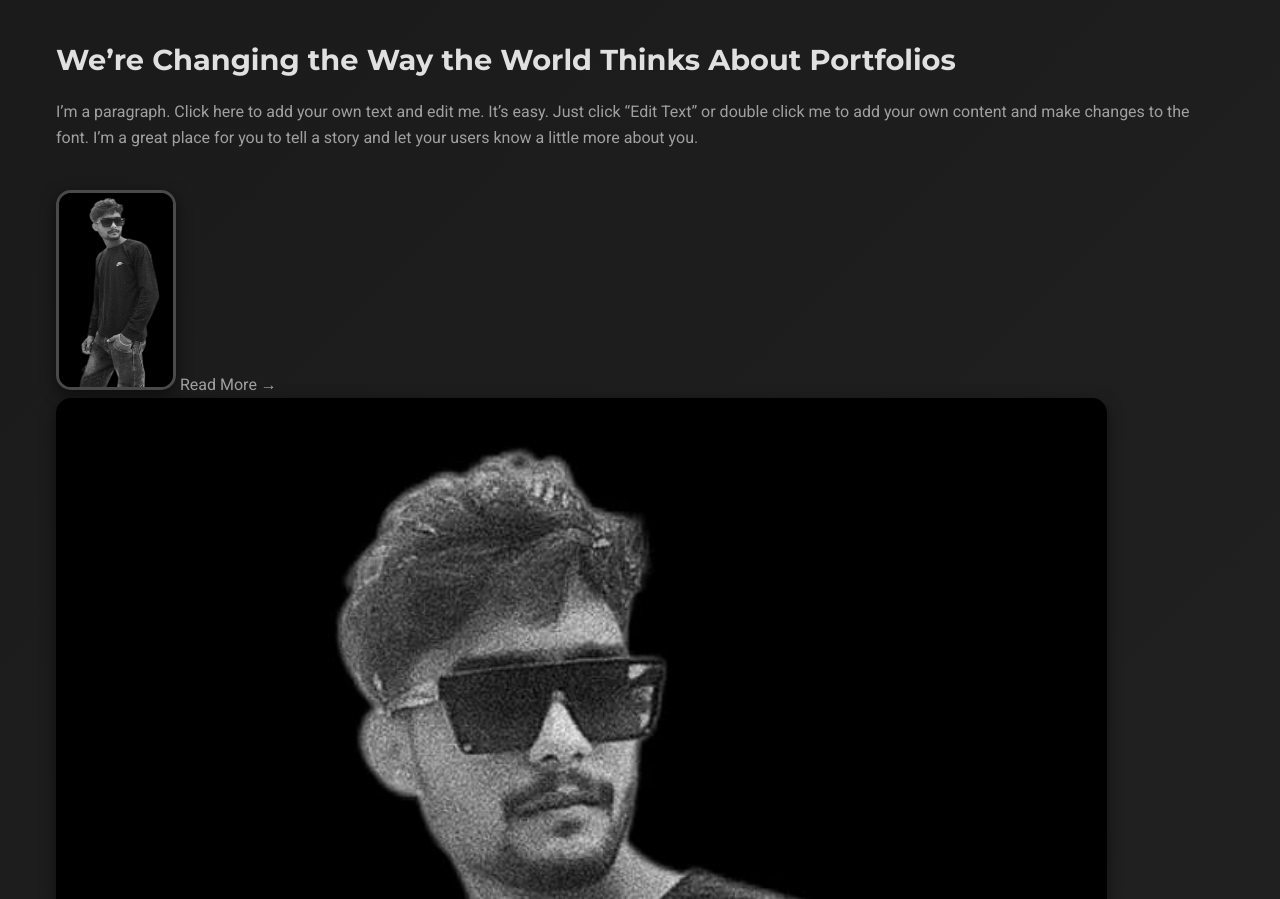
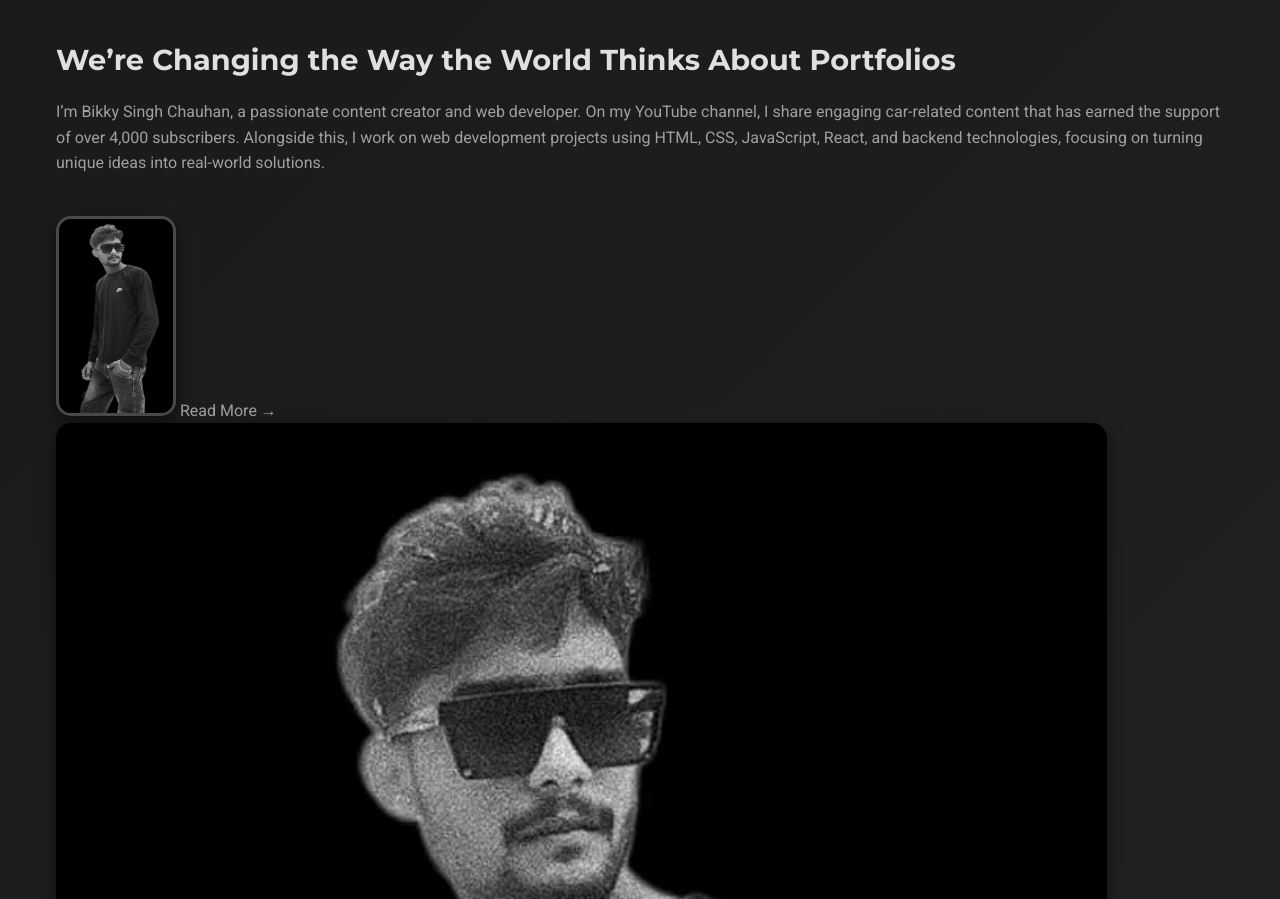
Before and after one commit to BikkyCoder/Bikky-Singh-Chauhan, a plain HTML site: page index.html in a window 1280 px wide. Shown: the part 963-1862 px from the top of the page. Drawn offline with Linux system fonts and the light colour scheme.

Commit message:
new para add

```diff
--- a/index.html
+++ b/index.html
@@ -674,11 +674,7 @@
         <h2 class="slide-up">Vision</h2>
         <h3 class="slide-up">We’re Changing the Way the World Thinks About Portfolios</h3>
         <p class="slide-up">
-          I’m a paragraph. Click here to add your own text and edit me. It’s easy. Just click “Edit Text” or double
-          click me to
-          add your own content and make changes to the font. I’m a great place for you to tell a story and let your
-          users know a
-          little more about you.
+          I’m Bikky Singh Chauhan, a passionate content creator and web developer. On my YouTube channel, I share engaging car-related content that has earned the support of over 4,000 subscribers. Alongside this, I work on web development projects using HTML, CSS, JavaScript, React, and backend technologies, focusing on turning unique ideas into real-world solutions.
         </p>
         <img src="images/image_1.png" alt="Your Profile" class="profile-img slide-up" loading="lazy">
         <a href="#about" class="link slide-up">Read More →</a>
```
